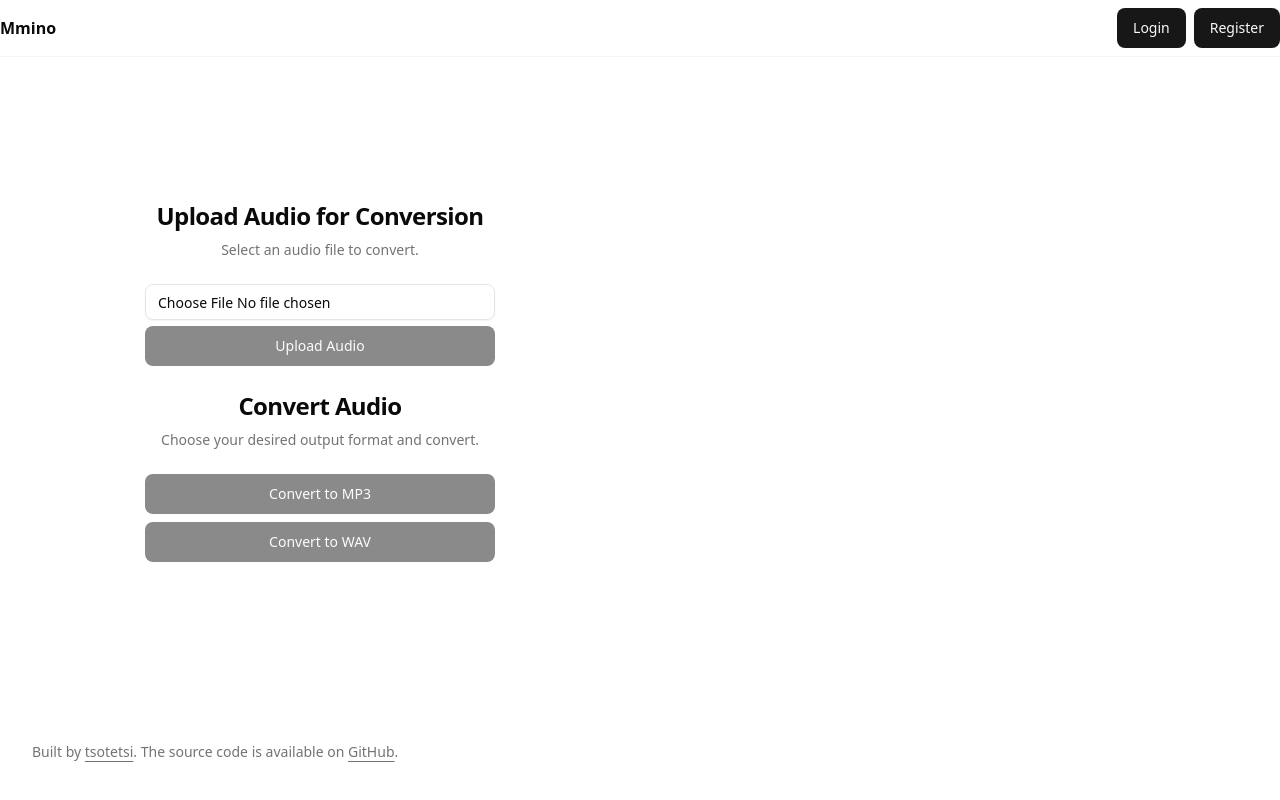
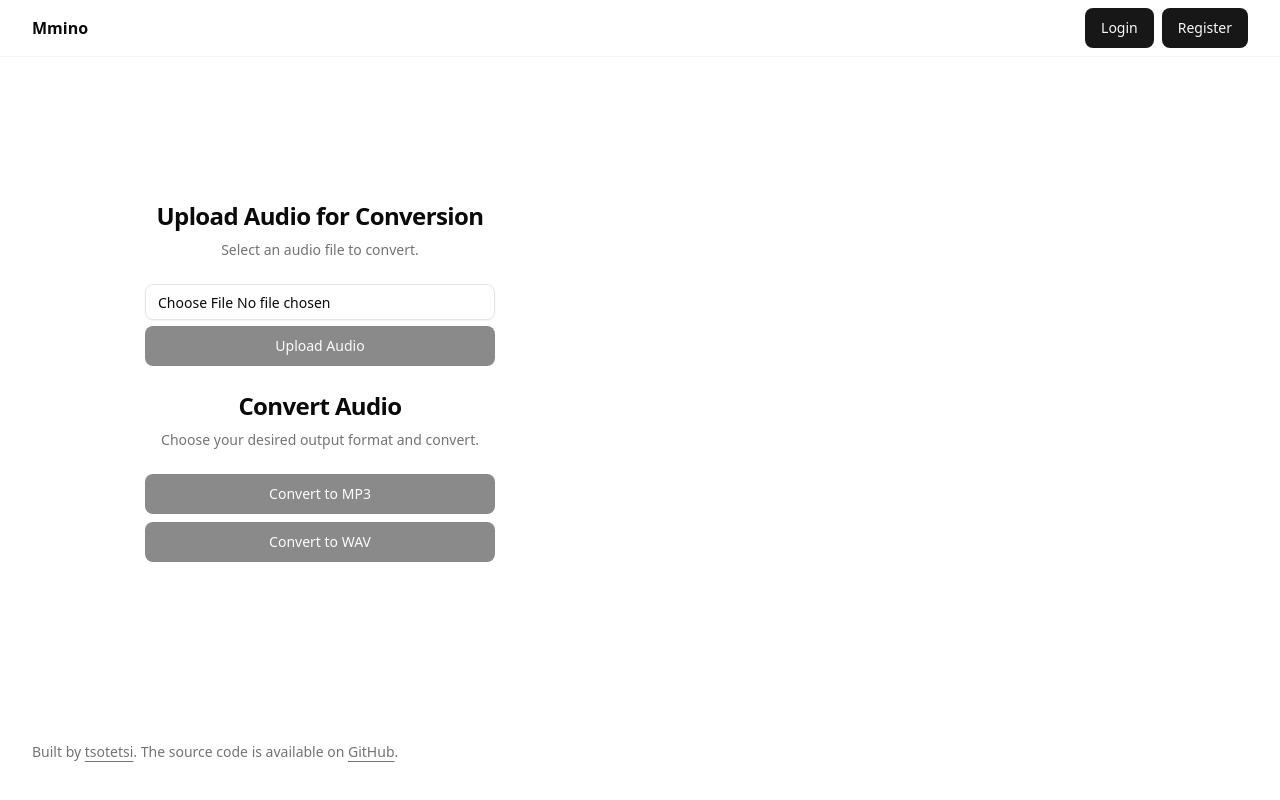
Before and after one commit to tsotetsi/mmino, a React app in the folder frontend/: page / in a window 1280 px wide. Built offline with nearby package versions, Linux system fonts and the light colour scheme; the HTML template or start-up script is replaced by a standard one.

Commit message:
Add safearea margins.
Signed-off-by: Thapelo Tsotetsi <thapelotsotetsi2030@gmail.com>

```diff
--- a/frontend/src/components/Layout.tsx
+++ b/frontend/src/components/Layout.tsx
@@ -19,15 +19,13 @@ const Layout = ({ children }: { children: React.ReactNode }) => {
 
   return (
     <div className="flex flex-col min-h-screen">
-      <header className="sticky top-0 z-50 w-full border-b border-border/40 bg-background/95 backdrop-blur supports-[backdrop-filter]:bg-background/60">
+      <header className="sticky top-0 z-50 w-full border-b border-border/40 bg-background/95 backdrop-blur supports-[backdrop-filter]:bg-background/60 md:px-8 md:py-0">
         <div className="container flex h-14 max-w-screen-2xl items-center justify-between">
-          <div className="mr-4 hidden md:flex">
-            <a href="/" className="mr-6 flex items-center space-x-2">
-              <span className="hidden font-bold sm:inline-block">
-                Mmino
-              </span>
-            </a>
-          </div>
+          <a href="/" className="mr-6 flex items-center space-x-2">
+            <span className="hidden font-bold sm:inline-block">
+              Mmino
+            </span>
+          </a>
           <div className="flex items-center justify-end space-x-2">
             {isAuthenticated ? (
               <>
```
